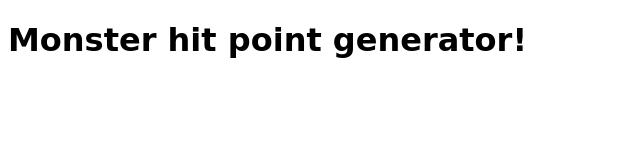
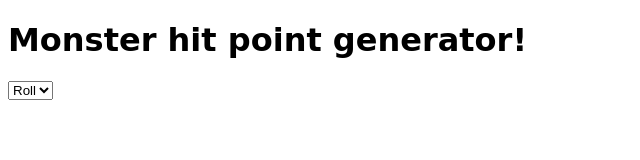
Before and after one commit to bigbadmad/Monster-hit-point-generator, a plain HTML site: page web pages/index.html in a window 1280 px wide. Shown: the full height of the page, 0-640 px from the left. Drawn offline with Linux system fonts and the light colour scheme; a web font is replaced by a local one.

Commit message:
dropdown
added small drop down

```diff
--- a/web pages/app.js
+++ b/web pages/app.js
@@ -1 +1 @@
-alert("hey babes");
+.show {display:block;}
--- a/web pages/index.html
+++ b/web pages/index.html
@@ -20,4 +20,18 @@
 
  </header>
 
+ <select name="Roll" id="Roll">
+  <option value="Roll"> Roll</option>
+  <option value="1">1</option>
+  <option value="2">2</option>
+  <option value="3">3</option>
+  <option value="4">4</option>
+  <option value="5">5</option>
+  <option value="6">6</option>
+  <option value="7">7</option>
+  <option value="8">8</option>
+</select>
+</div>
+</div>
+
 </body>
```
Also changed, not shown: web pages/main.css (line endings or trailing spaces).
